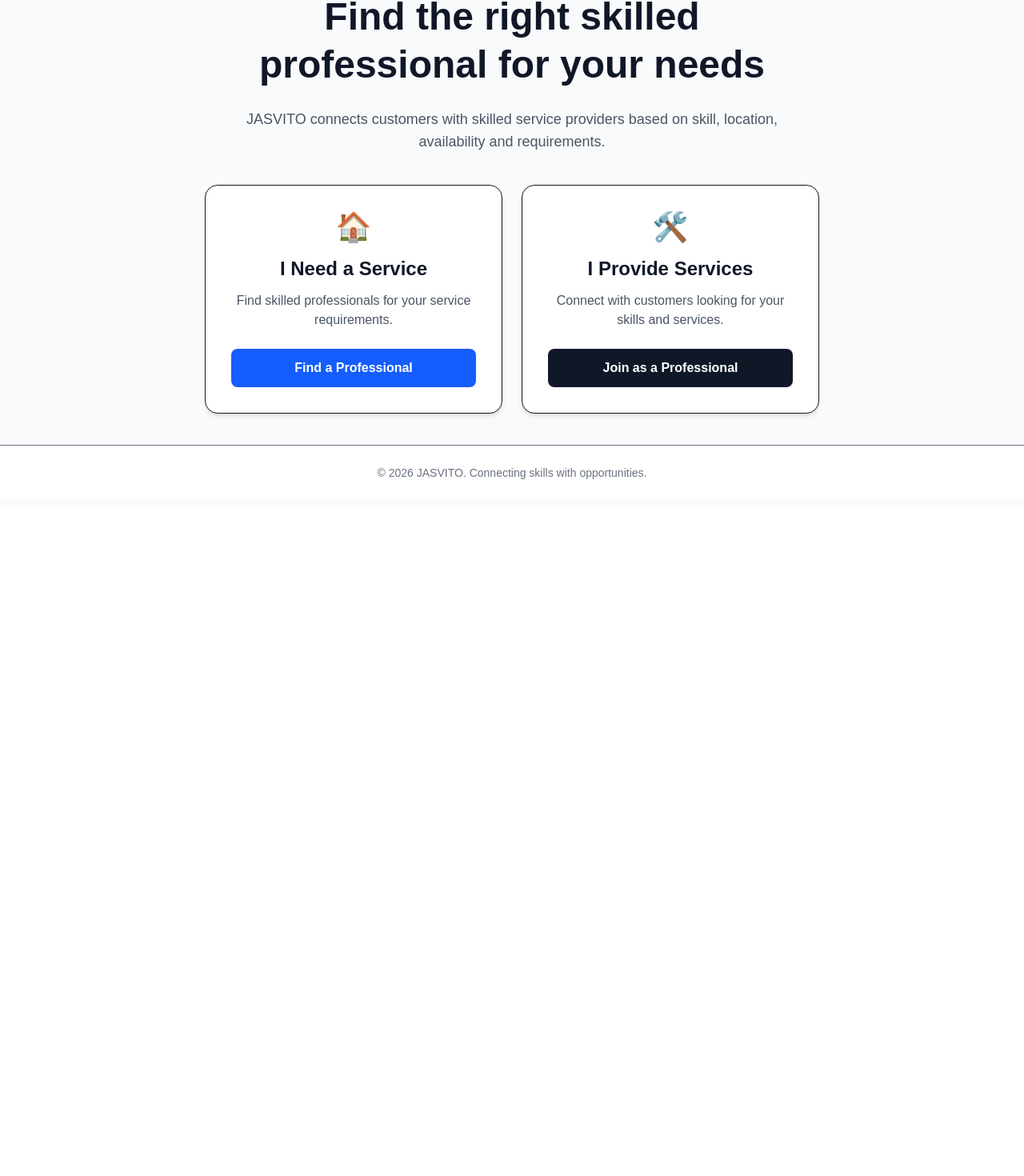
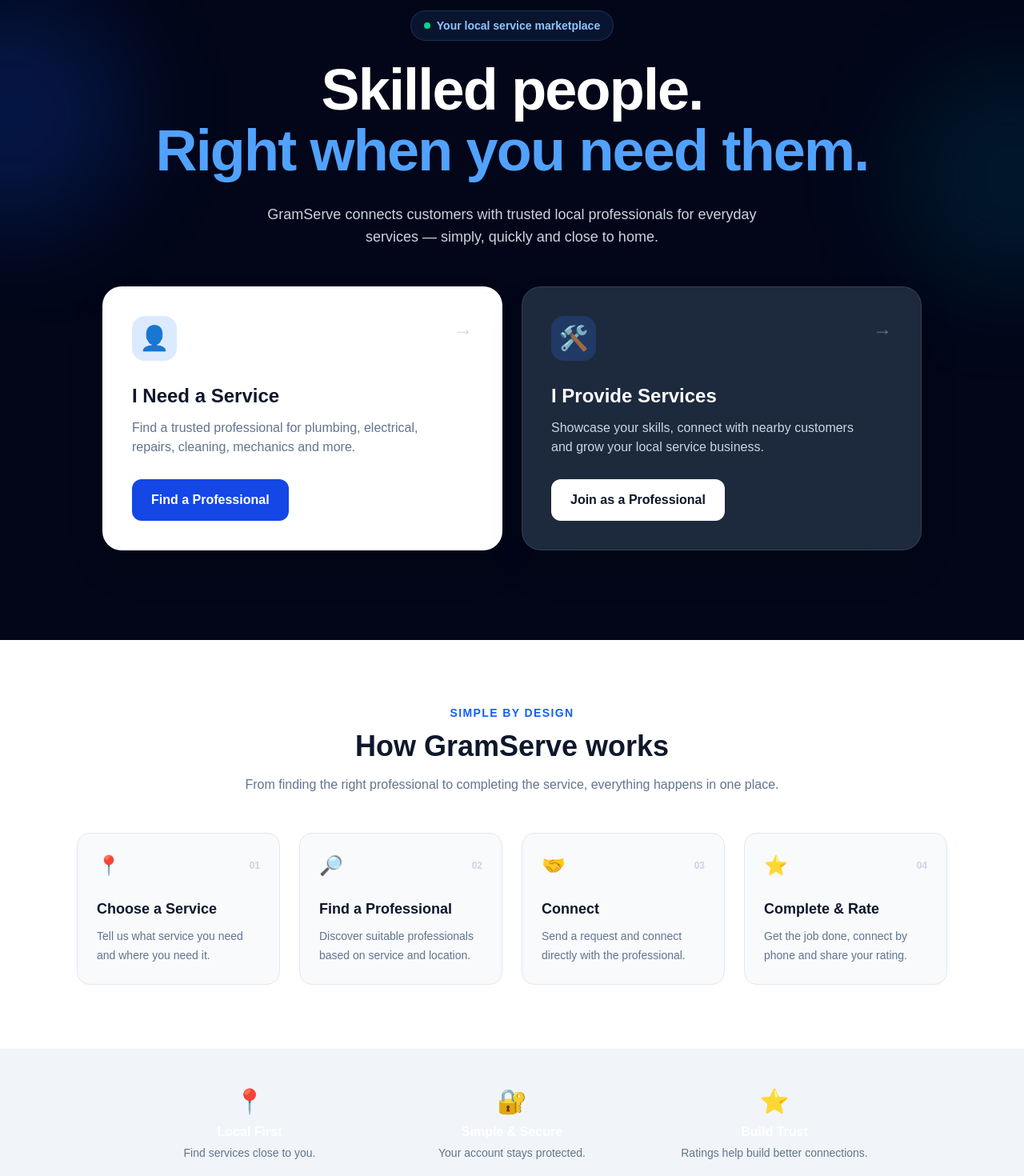
Before and after one commit to dasariomkarasuryateja25mh-cmd/jasvito, a Next.js app: page / in a window 1280 px wide. Shown: the part 166-1636 px from the top of the page at 80% size. Before the commit the page ends 800 px from the top, so only its background shows below. Built offline with nearby package versions, Linux system fonts and the light colour scheme.

Commit message:
Create professional GramServe landing page

```diff
--- a/app/page.tsx
+++ b/app/page.tsx
@@ -1,99 +1,222 @@
 export default function Home() {
   return (
-    <main className="min-h-screen bg-gray-50">
-
-      {/* Navigation */}
-      <nav className="flex items-center justify-between bg-white px-8 py-5 shadow-sm">
-
-        <h1 className="text-2xl font-bold text-blue-600">
-          JASVITO
-        </h1>
+    <main className="min-h-screen bg-slate-950 text-white">
+      {/* NAVBAR */}
+      <nav className="border-b border-white/10 bg-slate-950/95">
+        <div className="mx-auto flex max-w-7xl items-center justify-between px-5 py-5 sm:px-8">
+          <a href="/" className="text-2xl font-extrabold tracking-tight">
+            Gram<span className="text-blue-400">Serve</span>
+          </a>
 
           <a
-          href="/login"
-          className="rounded-lg border border-gray-300 px-5 py-2 font-semibold hover:bg-gray-100"
+            href="/login?type=customer"
+            className="rounded-full border border-white/20 px-5 py-2.5 text-sm font-semibold transition hover:bg-white/10"
           >
             Login
           </a>
-
+        </div>
       </nav>
 
-      {/* Hero Section */}
-      <section className="flex min-h-[80vh] flex-col items-center justify-center px-6 text-center">
+      {/* HERO */}
+      <section className="relative overflow-hidden">
+        <div className="absolute -left-32 top-20 h-72 w-72 rounded-full bg-blue-600/20 blur-3xl" />
+        <div className="absolute -right-32 top-40 h-72 w-72 rounded-full bg-cyan-500/10 blur-3xl" />
 
-        <p className="mb-4 text-sm font-semibold uppercase tracking-wider text-blue-600">
-          Local Skills Marketplace
+        <div className="relative mx-auto max-w-7xl px-5 pb-20 pt-16 sm:px-8 sm:pt-24 lg:pb-28">
+          <div className="mx-auto max-w-4xl text-center">
+            <div className="mb-6 inline-flex items-center gap-2 rounded-full border border-blue-400/20 bg-blue-400/10 px-4 py-2 text-sm font-semibold text-blue-300">
+              <span className="h-2 w-2 rounded-full bg-emerald-400" />
+              Your local service marketplace
+            </div>
+
+            <h1 className="text-5xl font-black leading-[1.05] tracking-tight sm:text-6xl lg:text-7xl">
+              Skilled people.
+              <br />
+              <span className="text-blue-400">Right when you need them.</span>
+            </h1>
+
+            <p className="mx-auto mt-7 max-w-2xl text-base leading-7 text-slate-300 sm:text-lg">
+              GramServe connects customers with trusted local
+              professionals for everyday services — simply, quickly
+              and close to home.
+            </p>
+          </div>
+
+          {/* TWO ENTRY OPTIONS */}
+          <div className="mx-auto mt-12 grid max-w-5xl gap-6 md:grid-cols-2">
+            {/* CUSTOMER */}
+            <a
+              href="/login?type=customer"
+              className="group rounded-3xl border border-white/10 bg-white p-7 text-slate-900 shadow-2xl transition duration-300 hover:-translate-y-1 hover:border-blue-400 sm:p-9"
+            >
+              <div className="flex items-start justify-between">
+                <div className="flex h-14 w-14 items-center justify-center rounded-2xl bg-blue-100 text-3xl">
+                  👤
+                </div>
+
+                <span className="text-2xl text-slate-300 transition group-hover:translate-x-1 group-hover:text-blue-600">
+                  →
+                </span>
+              </div>
+
+              <h2 className="mt-7 text-2xl font-extrabold">
+                I Need a Service
+              </h2>
+
+              <p className="mt-3 max-w-sm leading-6 text-slate-500">
+                Find a trusted professional for plumbing, electrical,
+                repairs, cleaning, mechanics and more.
               </p>
 
-        <h2 className="max-w-3xl text-5xl font-bold leading-tight text-gray-900">
-          Find the right skilled professional for your needs
-        </h2>
-
-        <p className="mt-6 max-w-2xl text-lg text-gray-600">
-          JASVITO connects customers with skilled service providers
-          based on skill, location, availability and requirements.
-        </p>
-
-        {/* Two Sides */}
-        <div className="mt-10 grid w-full max-w-3xl gap-6 md:grid-cols-2">
-
-          {/* Customer Side */}
-          <div className="rounded-2xl border bg-white p-8 shadow-md">
-
-            <div className="text-4xl">
-              🏠
+              <div className="mt-7 inline-flex rounded-xl bg-blue-700 px-6 py-3.5 font-bold text-white transition group-hover:bg-blue-800">
+                Find a Professional
               </div>
-
-            <h3 className="mt-4 text-2xl font-bold text-gray-900">
-              I Need a Service
-            </h3>
-
-            <p className="mt-3 text-gray-600">
-              Find skilled professionals for your service requirements.
-            </p>
-
-            <a
-              href="/login?type=customer"
-              className="mt-6 block w-full rounded-lg bg-blue-600 px-6 py-3 font-semibold text-white hover:bg-blue-700"
-            >
-              Find a Professional
             </a>
 
-          </div>
-
-          {/* Provider Side */}
-          <div className="rounded-2xl border bg-white p-8 shadow-md">
-
-            <div className="text-4xl">
+            {/* PROVIDER */}
+            <a
+              href="/login?type=provider"
+              className="group rounded-3xl border border-white/10 bg-slate-800 p-7 shadow-2xl transition duration-300 hover:-translate-y-1 hover:border-blue-400 sm:p-9"
+            >
+              <div className="flex items-start justify-between">
+                <div className="flex h-14 w-14 items-center justify-center rounded-2xl bg-blue-500/20 text-3xl">
                   🛠️
                 </div>
 
-            <h3 className="mt-4 text-2xl font-bold text-gray-900">
+                <span className="text-2xl text-slate-500 transition group-hover:translate-x-1 group-hover:text-blue-400">
+                  →
+                </span>
+              </div>
+
+              <h2 className="mt-7 text-2xl font-extrabold">
                 I Provide Services
+              </h2>
+
+              <p className="mt-3 max-w-sm leading-6 text-slate-300">
+                Showcase your skills, connect with nearby customers
+                and grow your local service business.
+              </p>
+
+              <div className="mt-7 inline-flex rounded-xl bg-white px-6 py-3.5 font-bold text-slate-900 transition group-hover:bg-blue-50">
+                Join as a Professional
+              </div>
+            </a>
+          </div>
+        </div>
+      </section>
+
+      {/* HOW IT WORKS */}
+      <section className="border-t border-white/10 bg-white py-20 text-slate-900">
+        <div className="mx-auto max-w-6xl px-5 sm:px-8">
+          <div className="text-center">
+            <p className="text-sm font-bold uppercase tracking-widest text-blue-600">
+              Simple by design
+            </p>
+
+            <h2 className="mt-3 text-3xl font-black sm:text-4xl">
+              How GramServe works
+            </h2>
+
+            <p className="mx-auto mt-4 max-w-2xl text-slate-500">
+              From finding the right professional to completing the
+              service, everything happens in one place.
+            </p>
+          </div>
+
+          <div className="mt-12 grid gap-6 md:grid-cols-4">
+            {[
+              {
+                number: "01",
+                icon: "📍",
+                title: "Choose a Service",
+                text: "Tell us what service you need and where you need it.",
+              },
+              {
+                number: "02",
+                icon: "🔎",
+                title: "Find a Professional",
+                text: "Discover suitable professionals based on service and location.",
+              },
+              {
+                number: "03",
+                icon: "🤝",
+                title: "Connect",
+                text: "Send a request and connect directly with the professional.",
+              },
+              {
+                number: "04",
+                icon: "⭐",
+                title: "Complete & Rate",
+                text: "Get the job done, connect by phone and share your rating.",
+              },
+            ].map((item) => (
+              <div
+                key={item.number}
+                className="rounded-2xl border border-slate-200 bg-slate-50 p-6"
+              >
+                <div className="flex items-center justify-between">
+                  <span className="text-2xl">{item.icon}</span>
+                  <span className="text-xs font-black text-slate-300">
+                    {item.number}
+                  </span>
+                </div>
+
+                <h3 className="mt-6 text-lg font-extrabold">
+                  {item.title}
                 </h3>
 
-            <p className="mt-3 text-gray-600">
-              Connect with customers looking for your skills and services.
+                <p className="mt-2 text-sm leading-6 text-slate-500">
+                  {item.text}
+                </p>
+              </div>
+            ))}
+          </div>
+        </div>
+      </section>
+
+      {/* TRUST STRIP */}
+      <section className="bg-slate-100 py-12">
+        <div className="mx-auto grid max-w-5xl gap-6 px-5 text-center sm:grid-cols-3 sm:px-8">
+          <div>
+            <div className="text-3xl">📍</div>
+            <h3 className="mt-2 font-bold">Local First</h3>
+            <p className="mt-1 text-sm text-slate-500">
+              Find services close to you.
+            </p>
+          </div>
+
+          <div>
+            <div className="text-3xl">🔐</div>
+            <h3 className="mt-2 font-bold">Simple & Secure</h3>
+            <p className="mt-1 text-sm text-slate-500">
+              Your account stays protected.
+            </p>
+          </div>
+
+          <div>
+            <div className="text-3xl">⭐</div>
+            <h3 className="mt-2 font-bold">Build Trust</h3>
+            <p className="mt-1 text-sm text-slate-500">
+              Ratings help build better connections.
+            </p>
+          </div>
+        </div>
+      </section>
+
+      {/* FOOTER */}
+      <footer className="border-t border-white/10 bg-slate-950 py-8 text-center">
+        <p className="text-lg font-extrabold">
+          Gram<span className="text-blue-400">Serve</span>
         </p>
 
-            <a
-              href="/login?type=provider"
-              className="mt-6 block w-full rounded-lg bg-gray-900 px-6 py-3 font-semibold text-white hover:bg-gray-800"
-            >
-              Join as a Professional
-            </a>
+        <p className="mt-2 text-sm text-slate-500">
+          Connecting local skills with local needs.
+        </p>
 
-          </div>
-
-        </div>
-
-      </section>
-
-      {/* Footer */}
-      <footer className="border-t bg-white py-6 text-center text-sm text-gray-500">
-        © 2026 JASVITO. Connecting skills with opportunities.
+        <p className="mt-5 text-xs text-slate-600">
+          © 2026 GramServe. All rights reserved.
+        </p>
       </footer>
-
     </main>
   );
 }
```
Lines whose indentation alone changed are shown as unchanged.
